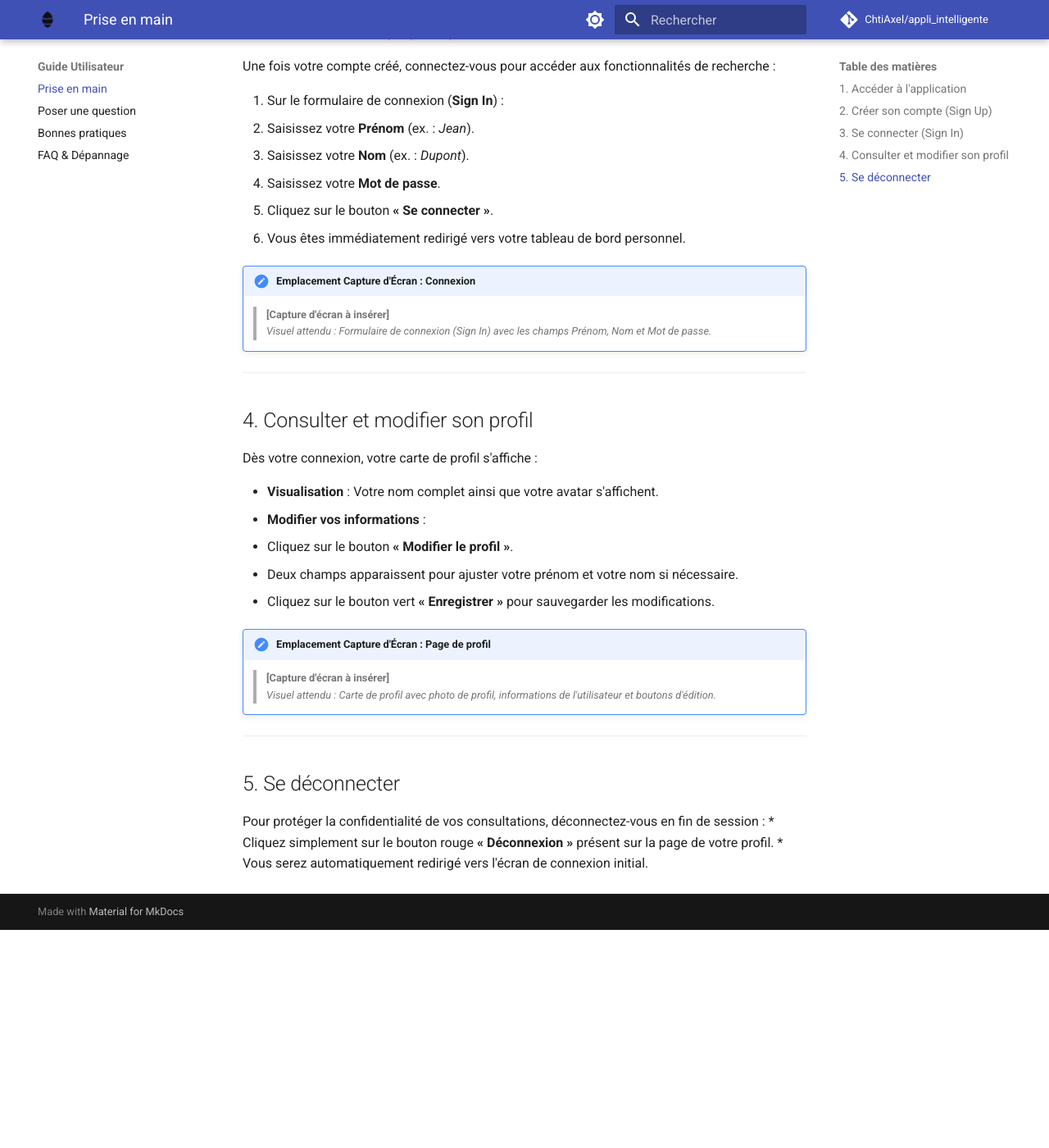
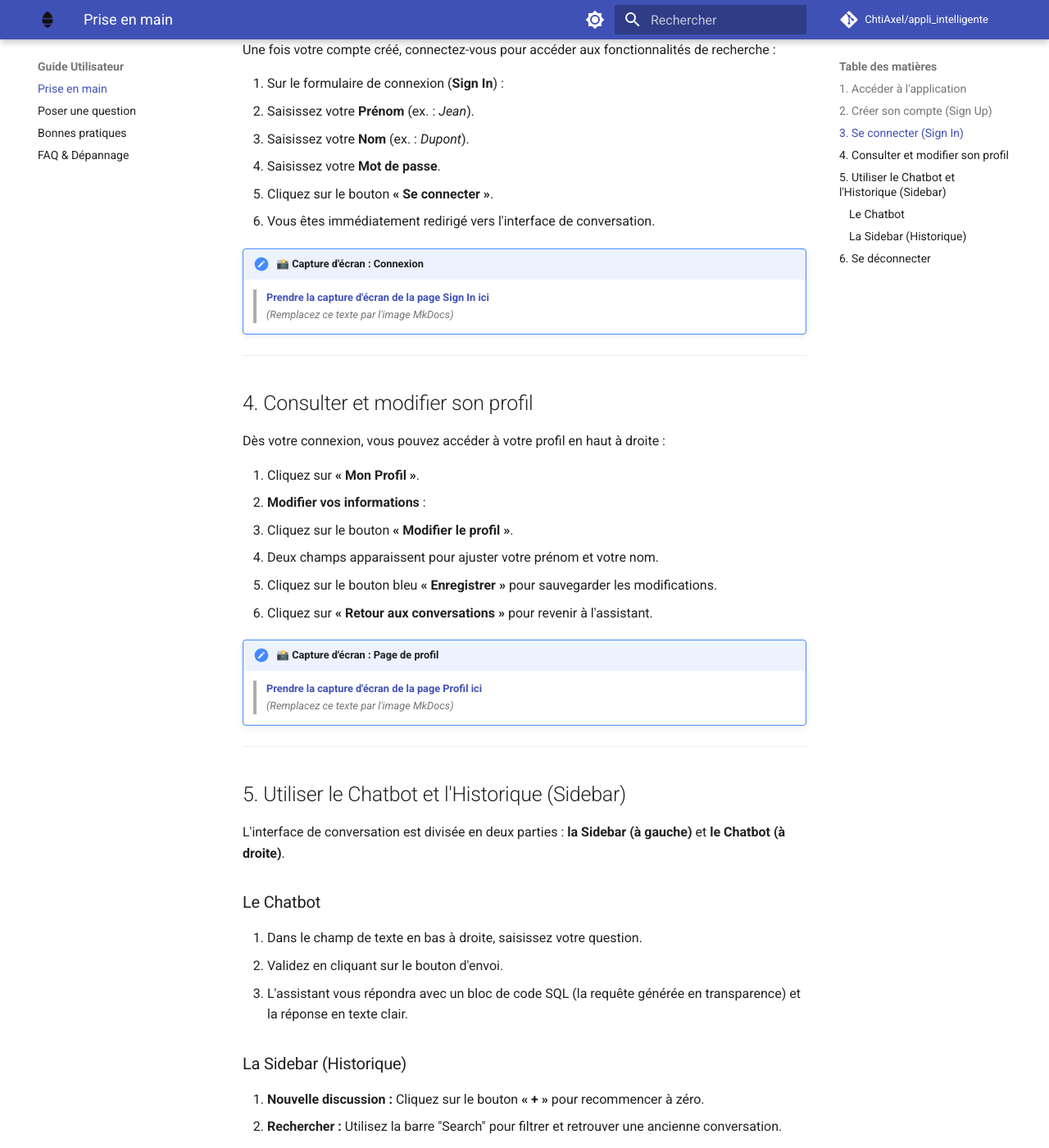
Before and after one commit to ChtiAxel/appli_intelligente, an MkDocs documentation site: the page built from docs/guide/prise-en-main.md, in a window 1280 px wide and 1400 px high, scrolled down 1246 px. Shown: the whole window at 82% size. Built offline with MkDocs 1.6.1 and Material for MkDocs 9.7.7, drawn with Linux system fonts in a browser that asks for light colours; comment, search, counter and statistics services are not loaded; before the commit the page ends 2380 px from its top, so only the background shows below that; some of the changed text lies outside the part shown.

```diff
--- a/docs/guide/prise-en-main.md
+++ b/docs/guide/prise-en-main.md
@@ -25,11 +25,11 @@
    - **Mot de passe** : Choisissez un mot de passe robuste (au minimum 8 caractères, comprenant une majuscule, un chiffre et un caractère spécial).
    - **Confirmer le mot de passe** : Retapez exactement le même mot de passe.
 3. Cliquez sur le bouton bleu **« S'inscrire »**.
-4. Un message vert de confirmation s'affiche. Vous pouvez maintenant vous connecter !
+4. Un message de confirmation s'affiche. Vous pouvez maintenant vous connecter !
 
-!!! note "Emplacement Capture d'Écran : Formulaire d'inscription"
-    > **[Capture d'écran à insérer]**
-    > *Visuel attendu : Formulaire d'inscription (Sign Up) rempli avec les champs Prénom, Nom, Mot de passe et le message de confirmation.*
+!!! note "📸 Capture d'écran : Inscription"
+    > **[Prendre la capture d'écran de la page Sign Up ici](http://localhost:7860)**
+    > *(Remplacez ce texte par l'image MkDocs une fois hébergée)*
 
 ---
 
@@ -42,32 +42,52 @@
    - Saisissez votre **Nom** (ex. : *Dupont*).
    - Saisissez votre **Mot de passe**.
 2. Cliquez sur le bouton **« Se connecter »**.
-3. Vous êtes immédiatement redirigé vers votre tableau de bord personnel.
+3. Vous êtes immédiatement redirigé vers l'interface de conversation.
 
-!!! note "Emplacement Capture d'Écran : Connexion"
-    > **[Capture d'écran à insérer]**
-    > *Visuel attendu : Formulaire de connexion (Sign In) avec les champs Prénom, Nom et Mot de passe.*
+!!! note "📸 Capture d'écran : Connexion"
+    > **[Prendre la capture d'écran de la page Sign In ici](http://localhost:7860)**
+    > *(Remplacez ce texte par l'image MkDocs)*
 
 ---
 
 ## 4. Consulter et modifier son profil
 
-Dès votre connexion, votre carte de profil s'affiche :
+Dès votre connexion, vous pouvez accéder à votre profil en haut à droite :
 
-* **Visualisation** : Votre nom complet ainsi que votre avatar s'affichent.
-* **Modifier vos informations** :
-  1. Cliquez sur le bouton **« Modifier le profil »**.
-  2. Deux champs apparaissent pour ajuster votre prénom et votre nom si nécessaire.
-  3. Cliquez sur le bouton vert **« Enregistrer »** pour sauvegarder les modifications.
+1. Cliquez sur **« Mon Profil »**.
+2. **Modifier vos informations** :
+   - Cliquez sur le bouton **« Modifier le profil »**.
+   - Deux champs apparaissent pour ajuster votre prénom et votre nom.
+   - Cliquez sur le bouton bleu **« Enregistrer »** pour sauvegarder les modifications.
+3. Cliquez sur **« Retour aux conversations »** pour revenir à l'assistant.
 
-!!! note "Emplacement Capture d'Écran : Page de profil"
-    > **[Capture d'écran à insérer]**
-    > *Visuel attendu : Carte de profil avec photo de profil, informations de l'utilisateur et boutons d'édition.*
+!!! note "📸 Capture d'écran : Page de profil"
+    > **[Prendre la capture d'écran de la page Profil ici](http://localhost:7860)**
+    > *(Remplacez ce texte par l'image MkDocs)*
 
 ---
 
-## 5. Se déconnecter
+## 5. Utiliser le Chatbot et l'Historique (Sidebar)
+
+L'interface de conversation est divisée en deux parties : **la Sidebar (à gauche)** et **le Chatbot (à droite)**.
+
+### Le Chatbot
+1. Dans le champ de texte en bas à droite, saisissez votre question.
+2. Validez en cliquant sur le bouton d'envoi.
+3. L'assistant vous répondra avec un bloc de code SQL (la requête générée en transparence) et la réponse en texte clair.
+
+### La Sidebar (Historique)
+1. **Nouvelle discussion :** Cliquez sur le bouton **« + »** pour recommencer à zéro.
+2. **Rechercher :** Utilisez la barre "Search" pour filtrer et retrouver une ancienne conversation.
+3. **Consulter l'historique :** Cliquez sur une des discussions listées pour la recharger.
+
+!!! note "📸 Capture d'écran : Interface globale"
+    > **[Prendre la capture d'écran de l'interface de chat complète ici](http://localhost:7860)**
+    > *(Remplacez ce texte par l'image MkDocs)*
+
+---
+
+## 6. Se déconnecter
 
 Pour protéger la confidentialité de vos consultations, déconnectez-vous en fin de session :
-* Cliquez simplement sur le bouton rouge **« Déconnexion »** présent sur la page de votre profil.
-* Vous serez automatiquement redirigé vers l'écran de connexion initial.
+* Depuis l'interface, cliquez sur **« Mon Profil »** puis sur le bouton rouge **« Déconnexion »**.
```
Also changed, not shown: other parts of docs/guide/prise-en-main.md (+1 -1 lines), docs/guide/faq.md (+10 -3 lines).
